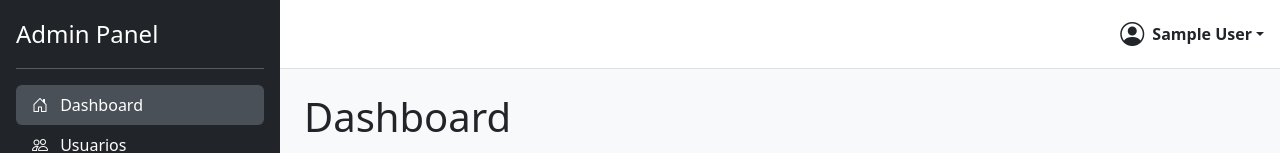
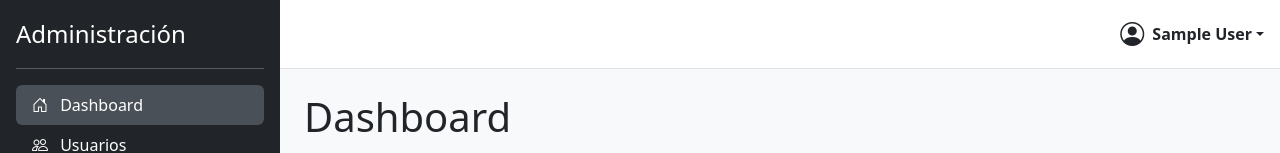
Before and after one commit to bsosaGG/Eco, a Vue app in the folder admin-panel/: page / in a window 1280 px wide. Shown: the top 153 px of the page. Built offline with nearby package versions, Linux system fonts and the light colour scheme; sample sign-in values are in the browser's storage; the HTML template or start-up script is replaced by a standard one.

Commit message:
ajustes 6

```diff
--- a/admin-panel/src/components/layout/Sidebar.vue
+++ b/admin-panel/src/components/layout/Sidebar.vue
@@ -1,7 +1,7 @@
 <template>
     <aside class="sidebar d-flex flex-column flex-shrink-0 p-3 bg-dark text-white">
         <a href="/" class="d-flex align-items-center mb-3 mb-md-0 me-md-auto text-white text-decoration-none">
-            <span class="fs-4">Admin Panel</span>
+            <span class="fs-4">Administración</span>
         </a>
         <hr>
         <ul class="nav nav-pills flex-column mb-auto">
```
